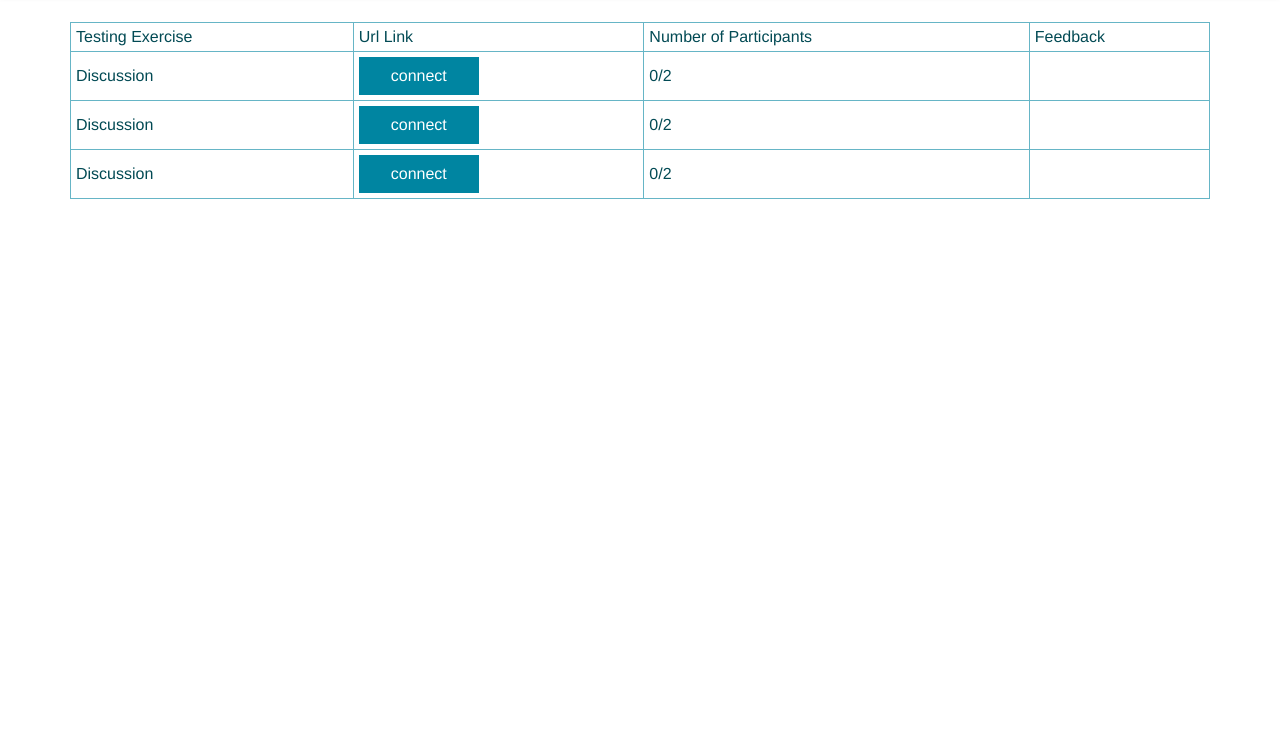
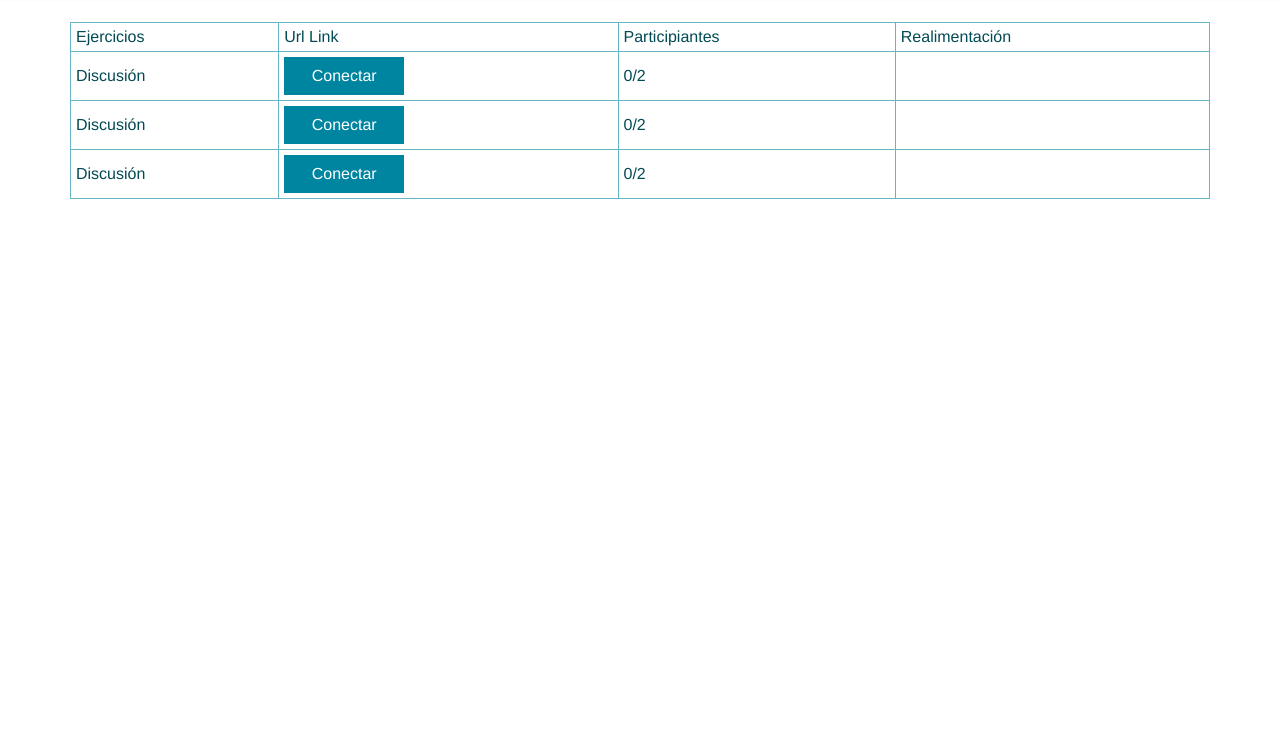
Before and after one commit to Alan-mag/maya-testing, a website: page public/español.html in a window 1280 px wide. Shown: the part 53-800 px from the top of the page. Drawn offline with nearby package versions, Linux system fonts and the light colour scheme; no server answers.

Commit message:
spanish translation

```diff
--- a/public/español.html
+++ b/public/español.html
@@ -26,7 +26,7 @@
 				<p class="navbar-right navbar-text" ng-hide="authenticated" id="navtext"><a href="#/login" class="a_logreg">Login</a> or <a href="#/register" class="a_logreg">Register</a> </p>
 				<p class="navbar-right navbar-text" ng-show="authenticated"><a href="#" ng-click="signout()">Logout</a></p>
 				-->
-				<p class="navbar-right navbar-text"><a href="index.html" class="linki">English</a></p>
+				<p class="navbar-right navbar-text"><a href="index.html" class="linki">Inglés</a></p>
 			</div>
 	</nav>
 
@@ -36,21 +36,21 @@
 <table class="pure-table">
     <thead>
         <tr>
-            <th>Testing Exercise</th>
+            <th>Ejercicios</th>
             <th>Url Link</th>
-            <th>Number of Participants</th>
-            <th>Feedback</th>
+            <th>Participiantes</th>
+            <th>Realimentación</th>
         </tr>
     </thead>
 
     <tbody>
          <tr>
-            <td>Discussion</td>
+            <td>Discusión</td>
             <td>
             	<div id="center_button_1">
             		<a href="">
 	            		<button id="homepage_connect" target="_top" style="width:120px">
-	            			connect
+	            			Conectar
 	            		</button>
             		</a>
             	</div>
@@ -59,12 +59,12 @@
             <td></td>
         </tr>
         <tr>
-            <td>Discussion</td>
+            <td>Discusión</td>
             <td>
             	<div id="center_button_2">
             		<a href="">
 	            		<button id="homepage_connect" target="_top" style="width:120px">
-	            			connect
+	            			Conectar
 	            		</button>
             		</a>
             	</div>
@@ -73,12 +73,12 @@
             <td></td>
         </tr>
         <tr>
-            <td>Discussion</td>
+            <td>Discusión</td>
             <td>
             	<div id="center_button_3">
             		<a href="">
 	            		<button id="homepage_connect" target="_top" style="width:120px">
-	            			connect
+	            			Conectar
 	            		</button>
             		</a>
             	</div>
```
